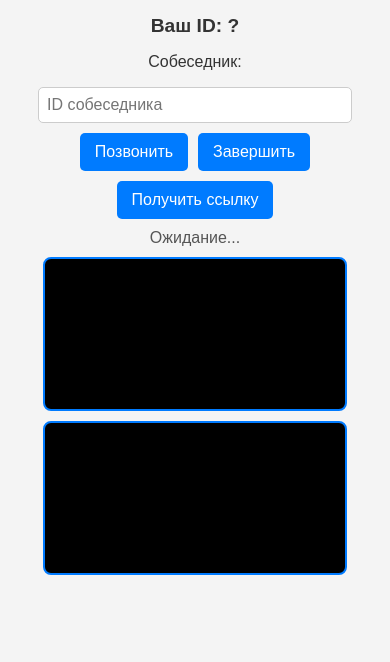
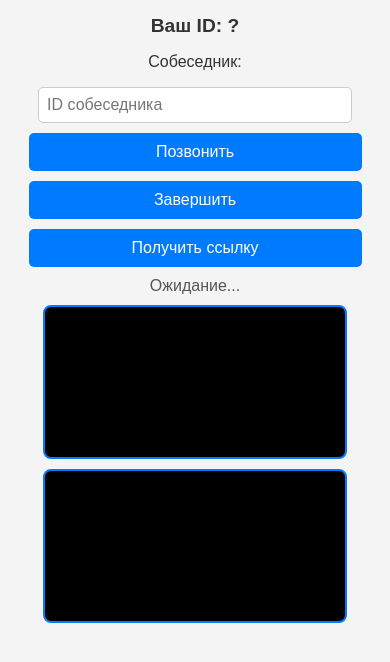
Before and after one commit to AlexKovalovSHK/small_video_chat, a website: page public/index.html in a window 390 px wide. Drawn offline with nearby package versions, Linux system fonts and the light colour scheme; no server answers.

Commit message:
update ui

```diff
--- a/public/index.html
+++ b/public/index.html
@@ -68,6 +68,9 @@
         }
         input {
           width: 80%;
+        }
+        button {
+          width: 90%;
         }
       }
     </style>
```
